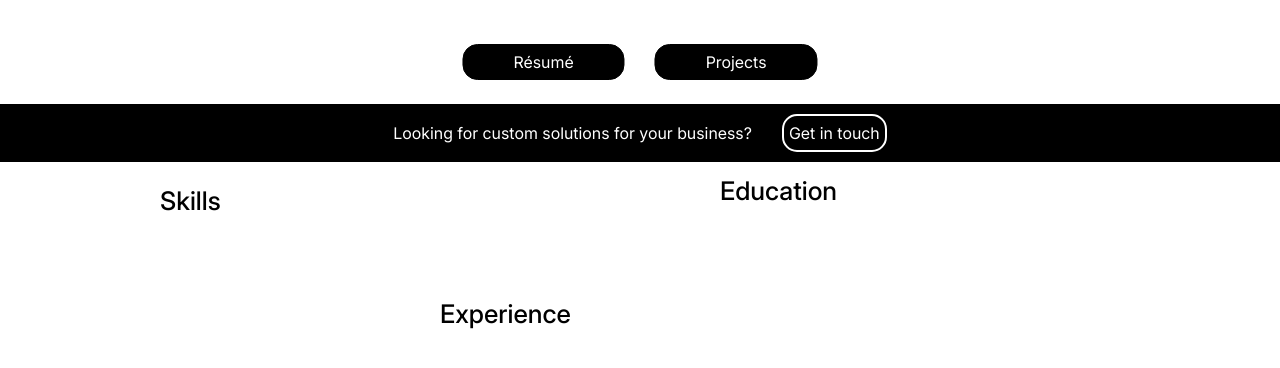
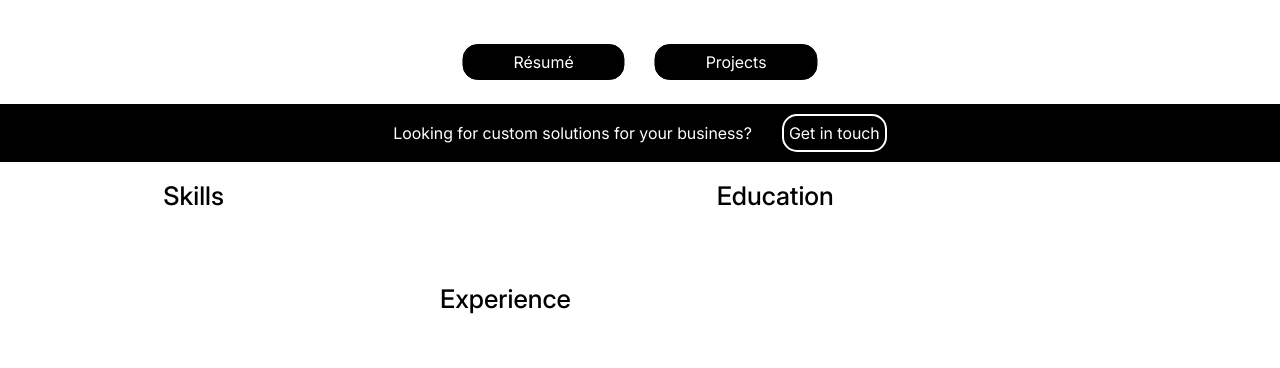
Before and after one commit to mfplinta/portfolio, a Django app: template main/templates/main/index.html in a window 1280 px wide. Shown: the part 196-564 px from the top of the page. Run offline with Django 5.2, Linux system fonts and the light colour scheme; the template is opened without the code that fills it, so the values that code supplies are empty.

Commit message:
Improve layout consistency

```diff
--- a/main/static/main/style.css
+++ b/main/static/main/style.css
@@ -31,7 +31,7 @@
     align-items: start;
     align-content: start;
     row-gap: 30px;
-    grid-gap: 50px;
+    grid-gap: 40px;
     padding: 0 50px;
 }
 
@@ -226,9 +226,7 @@ header {
     list-style: none;
     padding: 0;
 }
-.skills-section h2 {
-    padding-bottom: 15px;
-}
+
 .skill-item {
     display: flex;
     align-items: center;
@@ -262,10 +260,6 @@ header {
 
 .experience-section {
     flex: 0 1 400px;
-}
-
-.experience-section h2 {
-    padding-top: 10px;
 }
 
 .experience-section ul {
@@ -317,14 +311,9 @@ header {
     padding: 0;
 }
 
-.education-section h2 {
-    padding-top: 10px;
-}
-
 .education-item {
     display: block;
     text-align: left;
-    margin-top: 20px;
     border: 1px solid #000;
     border-radius: 15px;
     overflow: hidden;
@@ -392,6 +381,14 @@ header {
     background-color: #fff;
     font-family: Arial, sans-serif;
 }
+
+.skills-section h2,
+.experience-section h2,
+.education-section h2 {
+    padding-top: 15px;
+    padding-bottom: 10px;
+}
+
 
 a.fill-div {
     position: absolute;
```
